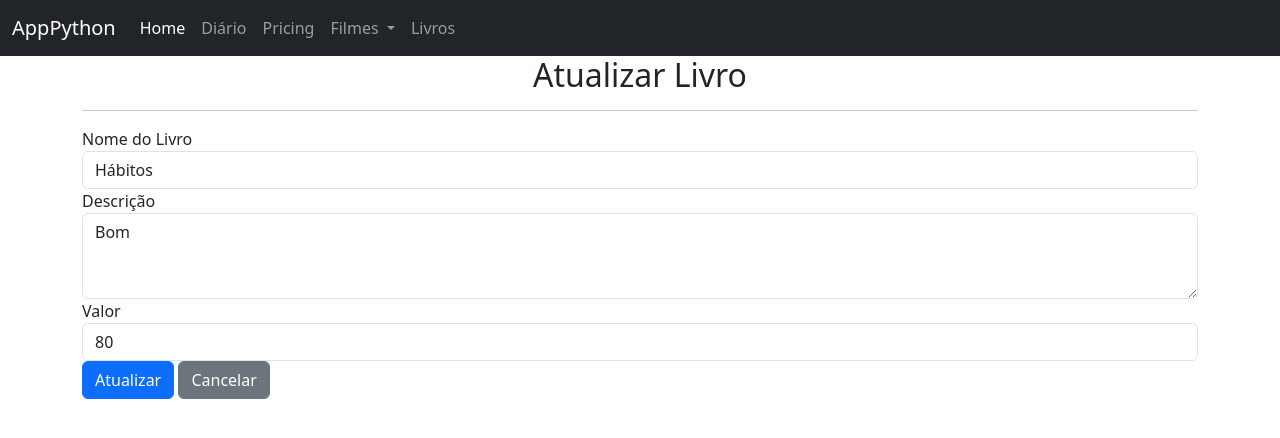
After one commit to SamiaLuvanice/Personal_Studies_Python, a Flask app: page /1/atualiza_livro in a window 1280 px wide. The commit adds this page. Shown: the top 438 px of the page. Run offline with Flask 3, Linux system fonts and the light colour scheme.

Commit message:
feat: update delete routes

```diff
--- a/flask/criar_livros.py
+++ b/flask/criar_livros.py
@@ -12,8 +12,8 @@ with app.app_context():
         Livro("Python para Iniciantes", "Programação", 65)
     ]
 
-    for livro in livros:
-        db.session.add(livro)
+    for item_livro in livros:
+        db.session.add(item_livro)
 
     db.session.commit()
     print("✅ Livros criados com sucesso!")
--- a/flask/projeto/routes.py
+++ b/flask/projeto/routes.py
@@ -66,3 +66,28 @@ def adiciona_livro():
             return redirect(url_for('lista_livros'))
 
     return render_template('novo_livro.html')
+
+@app.route('/<int:id>/atualiza_livro', methods=['GET', 'POST'])
+def atualiza_livro(id):
+    livro_bd = Livro.query.get_or_404(id)
+    if request.method == 'POST':
+        nome = request.form.get('nome')
+        descricao = request.form.get('descricao')
+        valor = request.form.get('valor')
+
+        if nome and descricao and valor:
+            livro_bd.nome = nome
+            livro_bd.descricao = descricao
+            livro_bd.valor = int(valor)
+
+        db.session.commit()
+        return redirect(url_for('lista_livros'))
+
+    return render_template('atualiza_livro.html', livro=livro_bd)
+
+@app.route('/<int:id>/remove_livro', methods=['POST'])
+def remove_livro(id):
+    livro_bd = Livro.query.get_or_404(id)
+    db.session.delete(livro_bd)
+    db.session.commit()
+    return redirect(url_for('lista_livros'))
--- /dev/null
+++ b/flask/projeto/templates/atualiza_livro.html
@@ -0,0 +1,15 @@
+{%- extends "base.html" -%} {% block conteudo %}
+
+<h2 class="text-center">Atualizar Livro</h2>
+<hr>
+<form action="{{ url_for('atualiza_livro', id=livro.id) }}" class="form-group" method="POST">
+        <label>Nome do Livro</label>
+        <input type="text" class="form-control" name="nome" value="{{ livro.nome }}" required>
+        <label>Descrição</label>
+  <textarea class="form-control" name="descricao" rows="3" required>{{ livro.descricao }}</textarea>
+        <label>Valor</label>
+        <input type="number" class="form-control" name="valor" value="{{ livro.valor }}" required>
+        <button type="submit" class="btn btn-primary">Atualizar</button>
+      <a href="{{ url_for('lista_livros') }}" class="btn btn-secondary">Cancelar</a>
+    </form>
+{% endblock conteudo %}
```
Also changed, not shown: flask/projeto/templates/livros.html (+9 -0 lines), flask/requirements.txt (added, +17 -0 lines), flask/instance/livros.sqlite3, flask/projeto/livro.py (line endings or trailing spaces).
